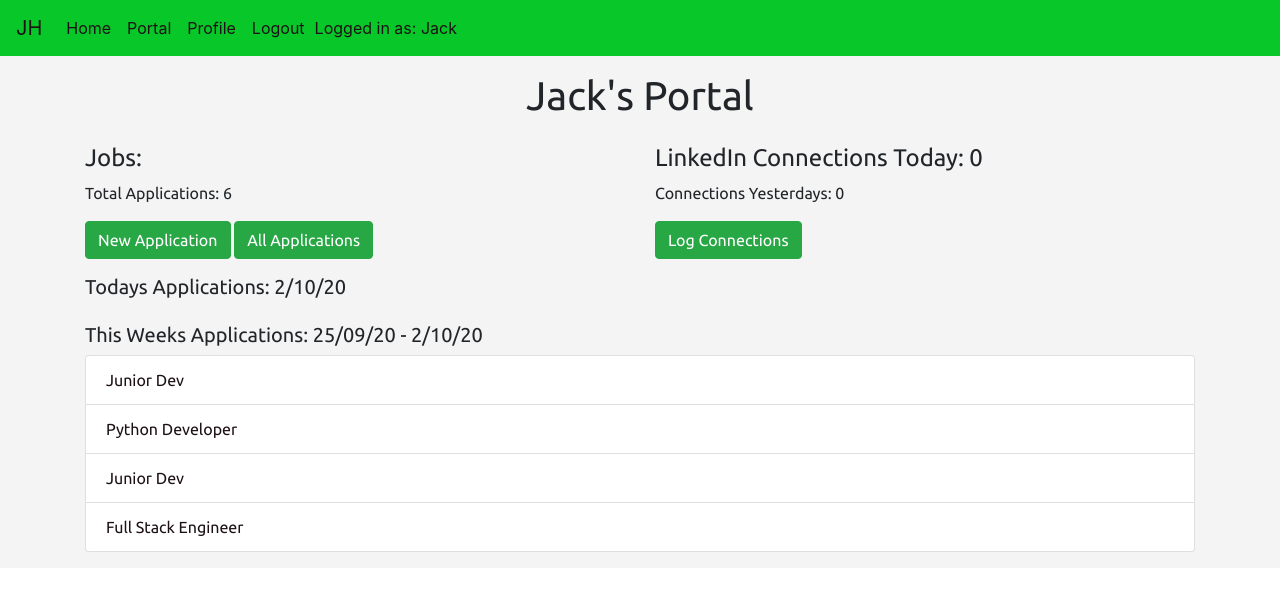
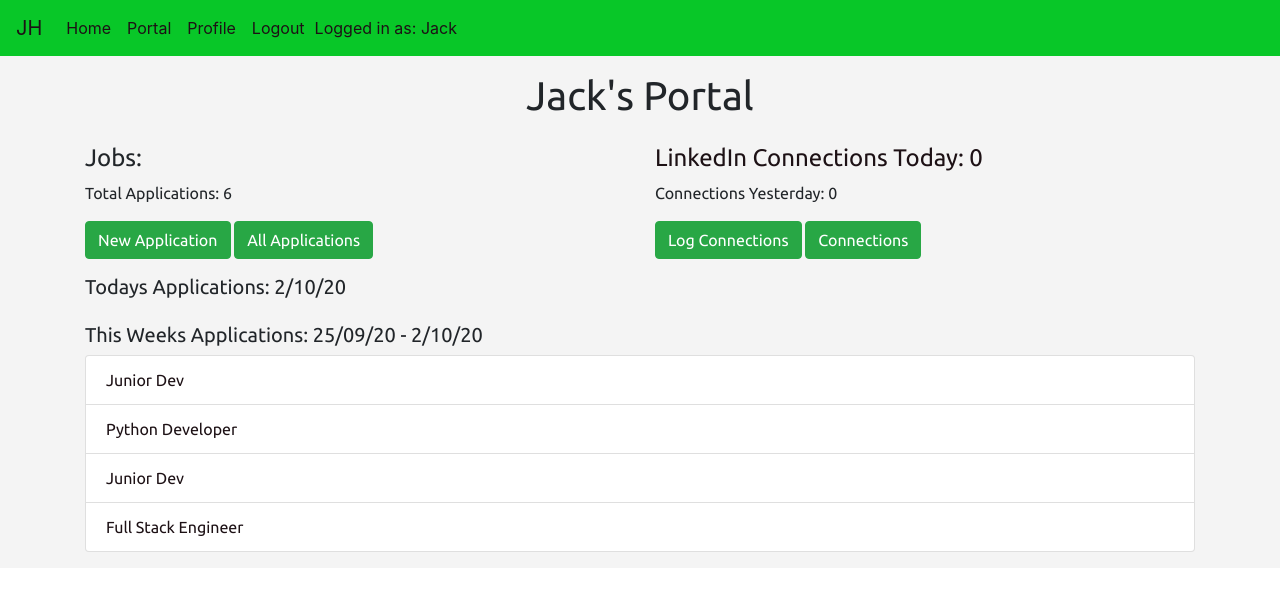
Before and after one commit to JackSnowdon/JobHunter, a Django app: page /portal/portal/ in a window 1280 px wide. Shown: the top 591 px of the page. Run offline with Django 3.2, Linux system fonts and the light colour scheme; a user stored in the database is signed in; data comes from the database, SQL or seed files in the repository; parts of the project's set-up code (start-up, migrations or seed data) failed here and were passed over; some libraries are stand-ins or nearby versions.

Commit message:
connections hub created, using aggregate Sum for total con amounts

```diff
--- a/portal/templates/portal.html
+++ b/portal/templates/portal.html
@@ -17,9 +17,12 @@
             <a href="{% url 'view_all_applications' %}" role="button" class="btn btn-success mb-3" aria-disabled="false">All Applications</a>
         </div>
         <div class="col-md-6 col-12">
-            <h4>LinkedIn Connections Today: {{ today_cons_total }}</h4>
-            <p>Connections Yesterdays: {{ yday_cons_total }}</p>
+            <a href="{% url 'connections' %}" class="con-link">
+                <h4>LinkedIn Connections Today: {{ today_cons_total }}</h4>
+            </a>
+            <p>Connections Yesterday: {{ yday_cons_total }}</p>
             <a href="{% url 'new_connection_entry' %}" role="button" class="btn btn-success mb-3" aria-disabled="false">Log Connections</a>
+            <a href="{% url 'connections' %}" role="button" class="btn btn-success mb-3" aria-disabled="false">Connections</a>
         </div>
         <div class="col-12 mb-3">
             <h5>Todays Applications: {{today|date:"j/m/y"}}</h5>
--- a/portal/urls.py
+++ b/portal/urls.py
@@ -12,5 +12,6 @@ urlpatterns = [
     path(r'filtered_applications/<str:filt>/', filtered_applications, name="filtered_applications"),
     path(r'new_note/<int:pk>/', new_note, name="new_note"),
     path(r'delete_note/<int:pk>/', delete_note, name="delete_note"),
+    path('connections/', connections, name="connections"),
     path('new_connection_entry/', new_connection_entry, name="new_connection_entry")
 ]
--- a/portal/views.py
+++ b/portal/views.py
@@ -2,6 +2,7 @@ from django.shortcuts import render, redirect, reverse, get_object_or_404
 from django.contrib import messages
 from django.contrib.auth.decorators import login_required
 from django.core.exceptions import ObjectDoesNotExist
+from django.db.models import Sum
 from datetime import date, timedelta
 from .models import *
 from .forms import *
@@ -192,6 +193,14 @@ def delete_note(request, pk):
 # Connections
 
 @login_required
+def connections(request):
+    profile = request.user.profile
+    cons = profile.connects.all().order_by("-date")
+    total_cons = cons.aggregate(Sum('amount'))
+    return render(request, "connections.html", {"cons": cons, "total_cons": total_cons})
+
+
+@login_required
 def new_connection_entry(request):
     if request.method == "POST":
         con_form = NewConnectionForm(request.POST)
--- a/static/css/styles.css
+++ b/static/css/styles.css
@@ -63,6 +63,7 @@
     margin-bottom: 3.5px;
 }
 
+.con-link,
 .job-link {
     color: #1D1115;
     transition: all 0.25s ease-in-out;
@@ -104,3 +105,8 @@
 .delete-note:hover {
     color: #ec2525;
 }
+
+.con-link:hover {
+    text-decoration: none;
+    color: #2310ce;
+}
```
Also changed, not shown: portal/templates/connections.html (added, +33 -0 lines).
